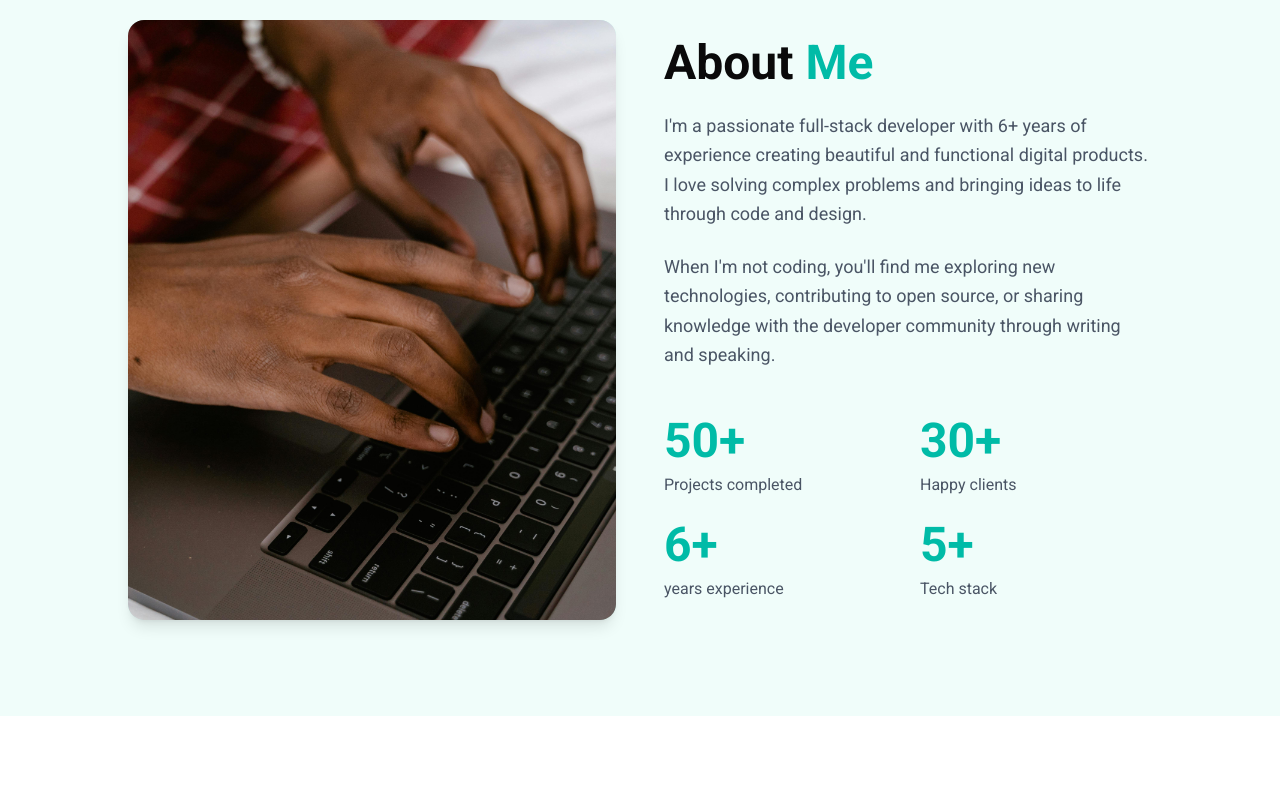
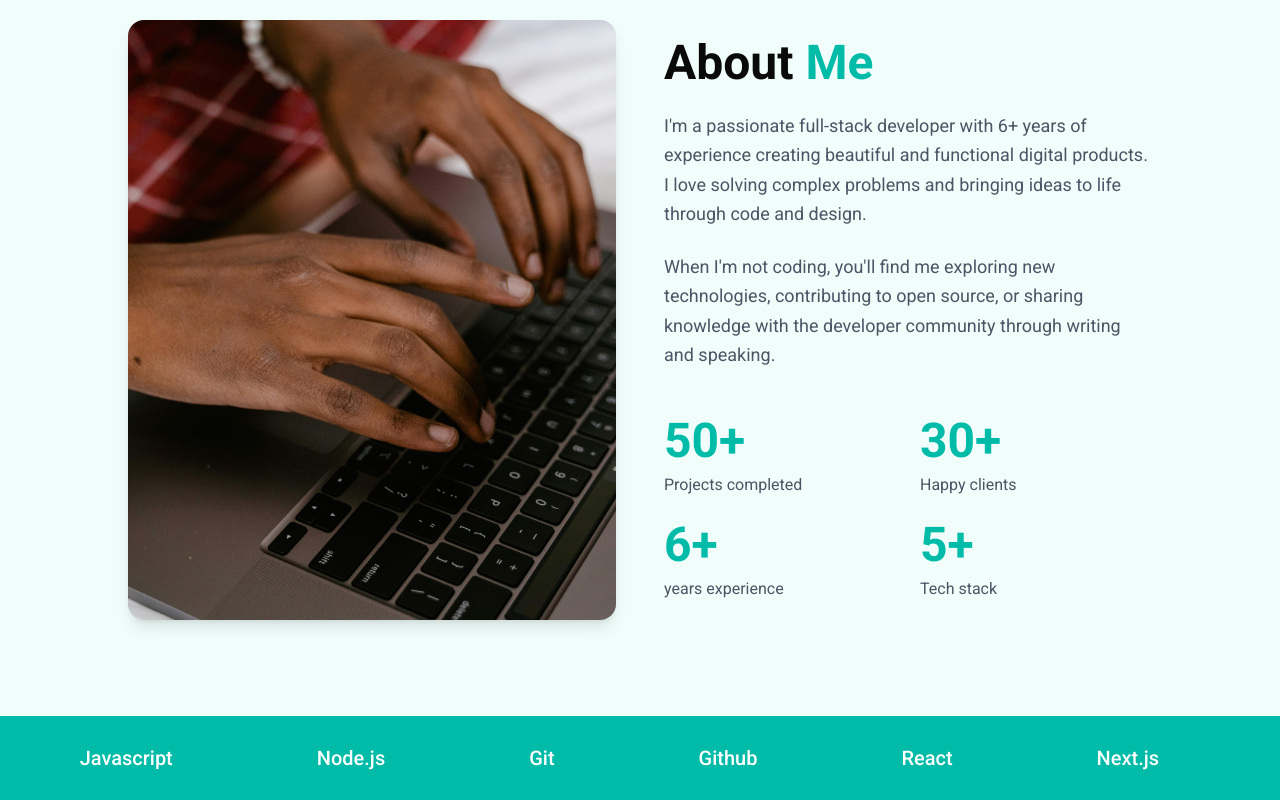
Before and after one commit to muodilo/odiloportfolio, a Next.js app: page / in a window 1280 px wide. Shown: the part 869-1669 px from the top of the page. Before the commit the page ends 1585 px from the top, so only its background shows below. Built offline with nearby package versions, Linux system fonts and the light colour scheme.

Commit message:
ft/ add skills section

```diff
--- a/app/page.tsx
+++ b/app/page.tsx
@@ -1,6 +1,7 @@
 import { Navbar } from "@/components/navbar";
 import { Hero } from "@/components/hero";
 import { About } from "@/components/about";
+import { SkillsCarousel } from "@/components/skills-carousel";
 
 export default function Home() {
   return (
@@ -9,6 +10,7 @@
       <main>
         <Hero />
         <About />
+        <SkillsCarousel />
       </main>
     </div>
   );
--- /dev/null
+++ b/components/skills-carousel.tsx
@@ -0,0 +1,60 @@
+"use client";
+
+import Autoplay from "embla-carousel-autoplay";
+import {
+  Carousel,
+  CarouselContent,
+  CarouselItem,
+} from "@/components/ui/carousel";
+
+const technologies = [
+  "HTML",
+  "CSS",
+  "Javascript",
+  "Node.js",
+  "Git",
+  "Github",
+  "React",
+  "Next.js",
+  "Tailwind CSS",
+  "TypeScript",
+  "SQL",
+  "NoSQL",
+];
+
+export function SkillsCarousel() {
+  const autoplayPlugin = Autoplay({
+    delay: 2000,
+    stopOnInteraction: false,
+    stopOnMouseEnter: false,
+  });
+
+  return (
+    <section className="w-full bg-teal-500 py-7 overflow-hidden">
+      <Carousel
+        opts={{
+          align: "start",
+          loop: true,
+          dragFree: true,
+        }}
+        plugins={[autoplayPlugin]}
+        className="w-full"
+      >
+        <CarouselContent className="-ml-0">
+          {technologies.map((tech, index) => (
+            <CarouselItem
+              key={`${tech}-${index}`}
+              className="pl-4 basis-auto"
+            >
+              <div className="flex items-center justify-center px-8 md:px-12 lg:px-16">
+                <span className="text-white text-base md:text-lg lg:text-xl font-medium whitespace-nowrap">
+                  {tech}
+                </span>
+              </div>
+            </CarouselItem>
+          ))}
+        </CarouselContent>
+      </Carousel>
+    </section>
+  );
+}
--- /dev/null
+++ b/components/ui/carousel.tsx
@@ -0,0 +1,263 @@
+"use client"
+
+import * as React from "react"
+import useEmblaCarousel, {
+  type UseEmblaCarouselType,
+} from "embla-carousel-react"
+import { ArrowLeft, ArrowRight } from "lucide-react"
+
+import { cn } from "@/lib/utils"
+import { Button } from "@/components/ui/button"
+
+type CarouselApi = UseEmblaCarouselType[1]
+type UseCarouselParameters = Parameters<typeof useEmblaCarousel>
+type CarouselOptions = UseCarouselParameters[0]
+type CarouselPlugin = UseCarouselParameters[1]
+
+type CarouselProps = {
+  opts?: CarouselOptions
+  plugins?: CarouselPlugin
+  orientation?: "horizontal" | "vertical"
+  setApi?: (api: CarouselApi) => void
+}
+
+type CarouselContextProps = {
+  carouselRef: ReturnType<typeof useEmblaCarousel>[0]
+  api: ReturnType<typeof useEmblaCarousel>[1]
+  scrollPrev: () => void
+  scrollNext: () => void
+  canScrollPrev: boolean
+  canScrollNext: boolean
+} & CarouselProps
+
+const CarouselContext = React.createContext<CarouselContextProps | null>(null)
+
+function useCarousel() {
+  const context = React.useContext(CarouselContext)
+
+  if (!context) {
+    throw new Error("useCarousel must be used within a <Carousel />")
+  }
+
+  return context
+}
+
+const Carousel = React.forwardRef<
+  HTMLDivElement,
+  React.HTMLAttributes<HTMLDivElement> & CarouselProps
+>(
+  (
+    {
+      orientation = "horizontal",
+      opts,
+      setApi,
+      plugins,
+      className,
+      children,
+      ...props
+    },
+    ref
+  ) => {
+    const [carouselRef, api] = useEmblaCarousel(
+      {
+        ...opts,
+        axis: orientation === "horizontal" ? "x" : "y",
+        loop: opts?.loop ?? true,
+      },
+      plugins
+    )
+    const [canScrollPrev, setCanScrollPrev] = React.useState(false)
+    const [canScrollNext, setCanScrollNext] = React.useState(false)
+
+    const onSelect = React.useCallback((api: CarouselApi) => {
+      if (!api) {
+        return
+      }
+
+      setCanScrollPrev(api.canScrollPrev())
+      setCanScrollNext(api.canScrollNext())
+    }, [])
+
+    const scrollPrev = React.useCallback(() => {
+      api?.scrollPrev()
+    }, [api])
+
+    const scrollNext = React.useCallback(() => {
+      api?.scrollNext()
+    }, [api])
+
+    const handleKeyDown = React.useCallback(
+      (event: React.KeyboardEvent<HTMLDivElement>) => {
+        if (event.key === "ArrowLeft") {
+          event.preventDefault()
+          scrollPrev()
+        } else if (event.key === "ArrowRight") {
+          event.preventDefault()
+          scrollNext()
+        }
+      },
+      [scrollPrev, scrollNext]
+    )
+
+    React.useEffect(() => {
+      if (!api || !setApi) {
+        return
+      }
+
+      setApi(api)
+    }, [api, setApi])
+
+    React.useEffect(() => {
+      if (!api) {
+        return
+      }
+
+      onSelect(api)
+      api.on("reInit", onSelect)
+      api.on("select", onSelect)
+
+      return () => {
+        api?.off("select", onSelect)
+      }
+    }, [api, onSelect])
+
+    return (
+      <CarouselContext.Provider
+        value={{
+          carouselRef,
+          api: api,
+          opts,
+          orientation:
+            orientation || (opts?.axis === "y" ? "vertical" : "horizontal"),
+          scrollPrev,
+          scrollNext,
+          canScrollPrev,
+          canScrollNext,
+        }}
+      >
+        <div
+          ref={ref}
+          onKeyDownCapture={handleKeyDown}
+          className={cn("relative", className)}
+          role="region"
+          aria-roledescription="carousel"
+          {...props}
+        >
+          {children}
+        </div>
+      </CarouselContext.Provider>
+    )
+  }
+)
+Carousel.displayName = "Carousel"
+
+const CarouselContent = React.forwardRef<
+  HTMLDivElement,
+  React.HTMLAttributes<HTMLDivElement>
+>(({ className, ...props }, ref) => {
+  const { carouselRef, orientation } = useCarousel()
+
+  return (
+    <div ref={carouselRef} className="overflow-hidden">
+      <div
+        ref={ref}
+        className={cn(
+          "flex",
+          orientation === "horizontal" ? "-ml-4" : "-mt-4 flex-col",
+          className
+        )}
+        {...props}
+      />
+    </div>
+  )
+})
+CarouselContent.displayName = "CarouselContent"
+
+const CarouselItem = React.forwardRef<
+  HTMLDivElement,
+  React.HTMLAttributes<HTMLDivElement>
+>(({ className, ...props }, ref) => {
+  const { orientation } = useCarousel()
+
+  return (
+    <div
+      ref={ref}
+      role="group"
+      aria-roledescription="slide"
+      className={cn(
+        "min-w-0 shrink-0 grow-0 basis-full",
+        orientation === "horizontal" ? "pl-4" : "pt-4",
+        className
+      )}
+      {...props}
+    />
+  )
+})
+CarouselItem.displayName = "CarouselItem"
+
+const CarouselPrevious = React.forwardRef<
+  HTMLButtonElement,
+  React.ComponentProps<typeof Button>
+>(({ className, variant = "outline", size = "icon", ...props }, ref) => {
+  const { orientation, scrollPrev, canScrollPrev } = useCarousel()
+
+  return (
+    <Button
+      ref={ref}
+      variant={variant}
+      size={size}
+      className={cn(
+        "absolute  h-8 w-8 rounded-full",
+        orientation === "horizontal"
+          ? "-left-12 top-1/2 -translate-y-1/2"
+          : "-top-12 left-1/2 -translate-x-1/2 rotate-90",
+        className
+      )}
+      disabled={!canScrollPrev}
+      onClick={scrollPrev}
+      {...props}
+    >
+      <ArrowLeft className="h-4 w-4" />
+      <span className="sr-only">Previous slide</span>
+    </Button>
+  )
+})
+CarouselPrevious.displayName = "CarouselPrevious"
+
+const CarouselNext = React.forwardRef<
+  HTMLButtonElement,
+  React.ComponentProps<typeof Button>
+>(({ className, variant = "outline", size = "icon", ...props }, ref) => {
+  const { orientation, scrollNext, canScrollNext } = useCarousel()
+
+  return (
+    <Button
+      ref={ref}
+      variant={variant}
+      size={size}
+      className={cn(
+        "absolute h-8 w-8 rounded-full",
+        orientation === "horizontal"
+          ? "-right-12 top-1/2 -translate-y-1/2"
+          : "-bottom-12 left-1/2 -translate-x-1/2 rotate-90",
+        className
+      )}
+      disabled={!canScrollNext}
+      onClick={scrollNext}
+      {...props}
+    >
+      <ArrowRight className="h-4 w-4" />
+      <span className="sr-only">Next slide</span>
+    </Button>
+  )
+})
+CarouselNext.displayName = "CarouselNext"
+
+export {
+  type CarouselApi,
+  Carousel,
+  CarouselContent,
+  CarouselItem,
+  CarouselPrevious,
+  CarouselNext,
+}
--- a/package.json
+++ b/package.json
@@ -12,6 +12,8 @@
     "@radix-ui/react-slot": "^1.2.4",
     "class-variance-authority": "^0.7.1",
     "clsx": "^2.1.1",
+    "embla-carousel-autoplay": "^8.6.0",
+    "embla-carousel-react": "^8.6.0",
     "lucide-react": "^0.555.0",
     "next": "16.0.5",
     "react": "19.2.0",
```
Also changed, not shown: 1 other file (tests, documents, lock files or other folders).
